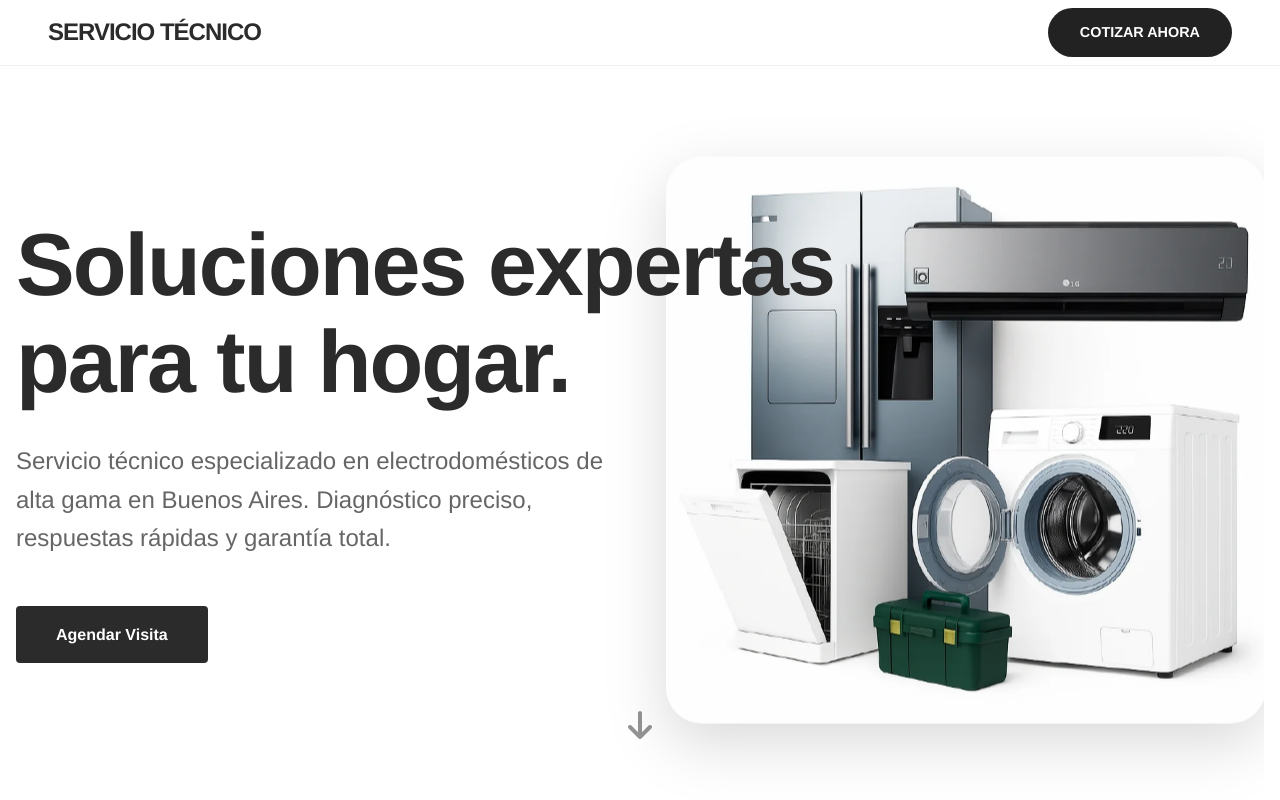
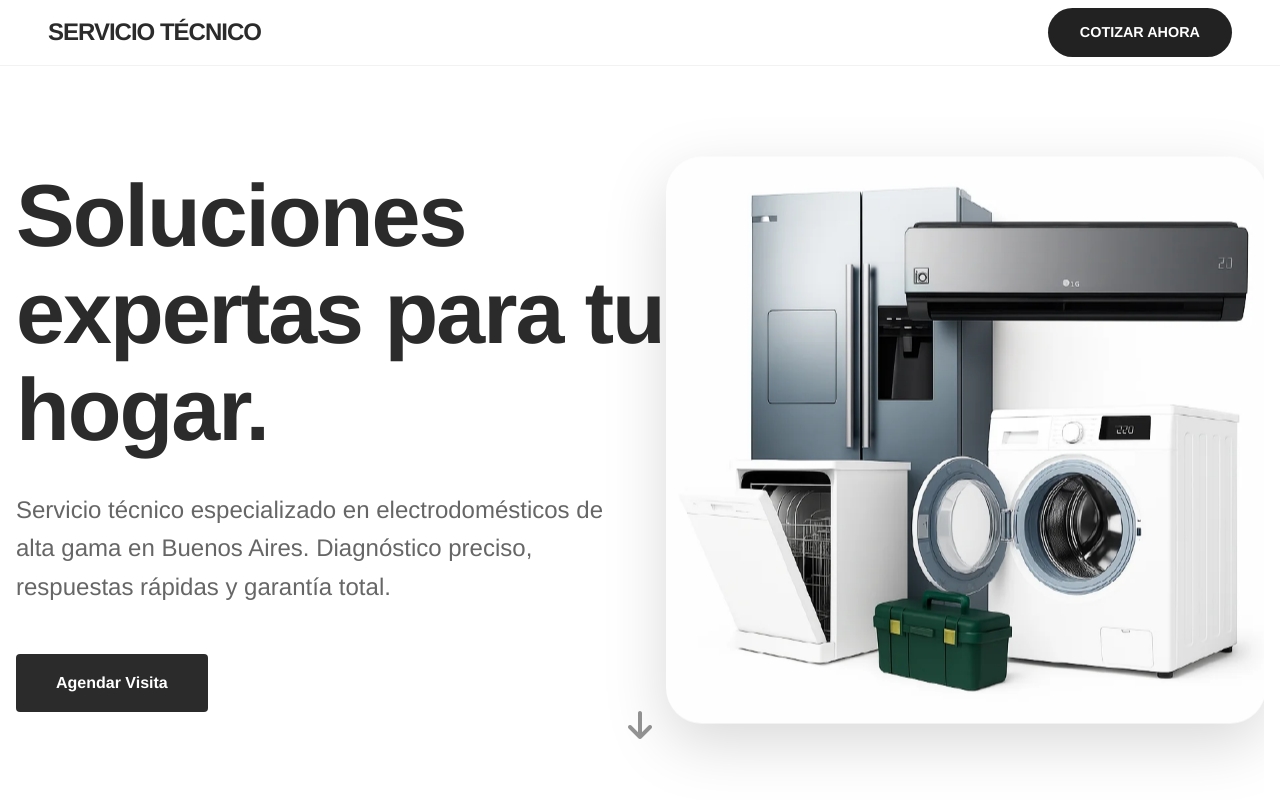
Before and after one commit to pablot95/serviciotecnico, a plain HTML site: page index.html in a window 1280 px wide. Shown: the top 800 px of the page. Drawn offline with Linux system fonts and the light colour scheme.

Commit message:
arreglo hero

```diff
--- a/styles.css
+++ b/styles.css
@@ -93,13 +93,13 @@ header {
     justify-content: space-between;
     position: relative;
     padding-top: 80px;
-    gap: 2rem;
+    gap: 1rem;
     overflow: hidden; /* Evita scroll horizontal si la imagen se mueve */
 }
 
 .hero-content {
     z-index: 2;
-    max-width: 70vw;
+    max-width: 60vw;
     opacity: 0; /* Inicio invisible */
     animation: heroFadeIn 2s ease-out forwards;
 }
```
